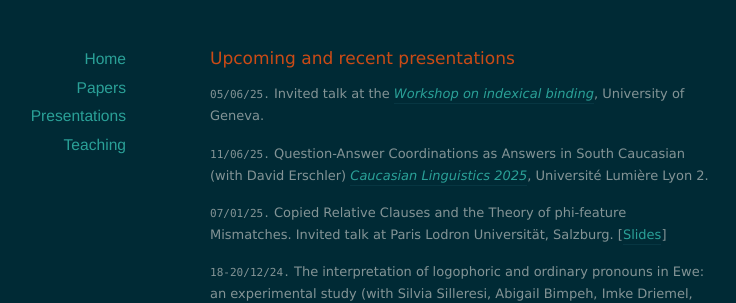
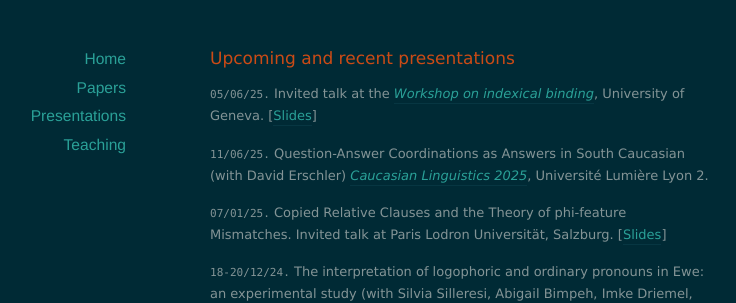
Before and after one commit to itaibassi/itaibassi.github.io, a Jekyll site: the page built from presentations/index.markdown, in a window 1280 px wide. Shown: the part 126-429 px from the top of the page, without its empty margins (180-916 px from the left). Built offline with Jekyll 4.4.1, drawn with Linux system fonts in a browser that asks for light colours; nearby versions of some CDN libraries.

Commit message:
Update index.markdown

```diff
--- a/presentations/index.markdown
+++ b/presentations/index.markdown
@@ -10,6 +10,8 @@ title: Recent Presentations
 # Upcoming and recent presentations
 
 `05/06/25.`  Invited talk at the [*Workshop on indexical binding*](https://sites.google.com/view/indexicalsgeneva/accueil), University of Geneva.
+[[Slides](https://www.dropbox.com/scl/fi/g8wp7cej5f3qfofruw46v/Geneva_bound-indexicals_slides.pdf?rlkey=0seekk8dxqa2behunwdfrwxge&dl=0)]
+
 
 
 `11/06/25.`  Question-Answer Coordinations as Answers in South Caucasian (with David Erschler) *[Caucasian Linguistics 2025](https://caucling2025.sciencesconf.org/)*, Université Lumière Lyon 2.
```
